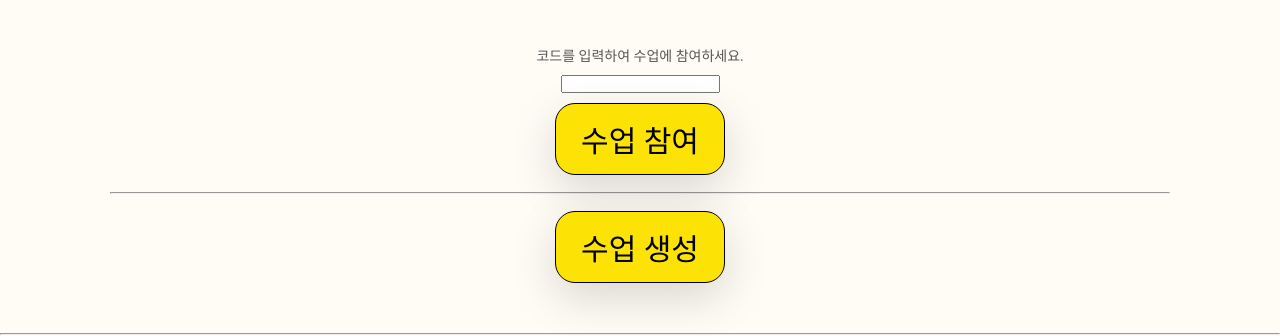
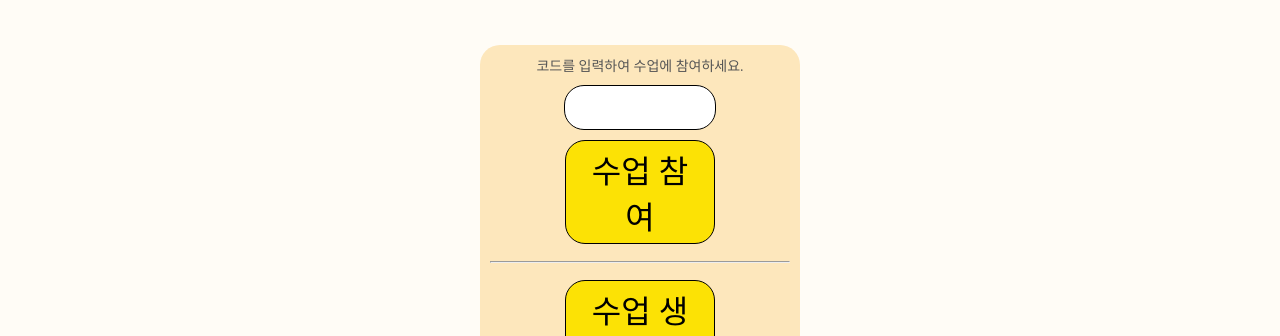
Before and after one commit to heily-tech/learning-neuron, a plain HTML site: page main0.html in a window 1280 px wide. Shown: the part 177-513 px from the top of the page. Drawn offline with Linux system fonts and the light colour scheme; a web font is replaced by a local one.

Commit message:
Update main.css

```diff
--- a/css/main.css
+++ b/css/main.css
@@ -1,45 +1,18 @@
 .container {
-  text-align: center;  margin: 0 100px 30px 100px;  padding: 10px;  background: ;}
-#main_btn {  margin-top: 10px;  }
-.main_btn {  margin: 10px;  background: #fce205;  border: 1.5px solid black;  border-radius: 20px;
-  padding: 13px 25px;  box-shadow: 0 15px 45px rgba(0, 0, 0, 0.15);  font-family: 'NanumJangMiCe';  font-size: 30px; }
-
-.modal-bg {
-  display: none;
-  width: 100%;
-  height: 100%;
-  position: fixed;
-  top: 0;
-  left: 0;
-  right: 0;
-  background: rgba(0, 0, 0, 0.6);
-  z-index: 999;
+  text-align: center;  margin: 0 50px 30px 50px;  padding: 10px;}
+.decoration {
+   margin: auto;  padding: 10px; width: 300px; background: #FDE7BC; border-radius: 20px;
 }
-.modal-wrap {
-  display: none;
-  position: absolute;
-  top: 50%;
-  left: 50%;
-  transition: translate(-50%, -50%);
-  width: 300px;
-  height: 300px;
-  padding: 10px;
-  background: #fff;
-  z-index: 1000;
+#main_btn {  margin-top: 10px;}
+#main_btn input {
+  font-size: 35px;
+  text-align: center;
+  width: 150px;
+  height: 43px;
+  font-family: 'NanumJangMiCe';
+  border-radius: 20px;
+  border: 1.5px solid black;
 }
-.modal-title {
-   font-family: 'NanumJangMiCe';
-   color: black;
-   font-size: 30px;
-
-}
-.modal-close {  float: right; }
-form input {
-  width: 80%;
-  padding: 10px 10px;
-  font-size: 15px;
-}
-input::placeholder {
-  font-family: "NanumJangmiCe";
-  font-size: 18px;
-}
+.main_btn {  margin: 10px;  background: #fce205;  width: 150px;
+  border: 1.5px solid black;  border-radius: 20px;
+  padding: 5px 20px;  font-family: 'NanumJangMiCe';  font-size: 32px; }
```
